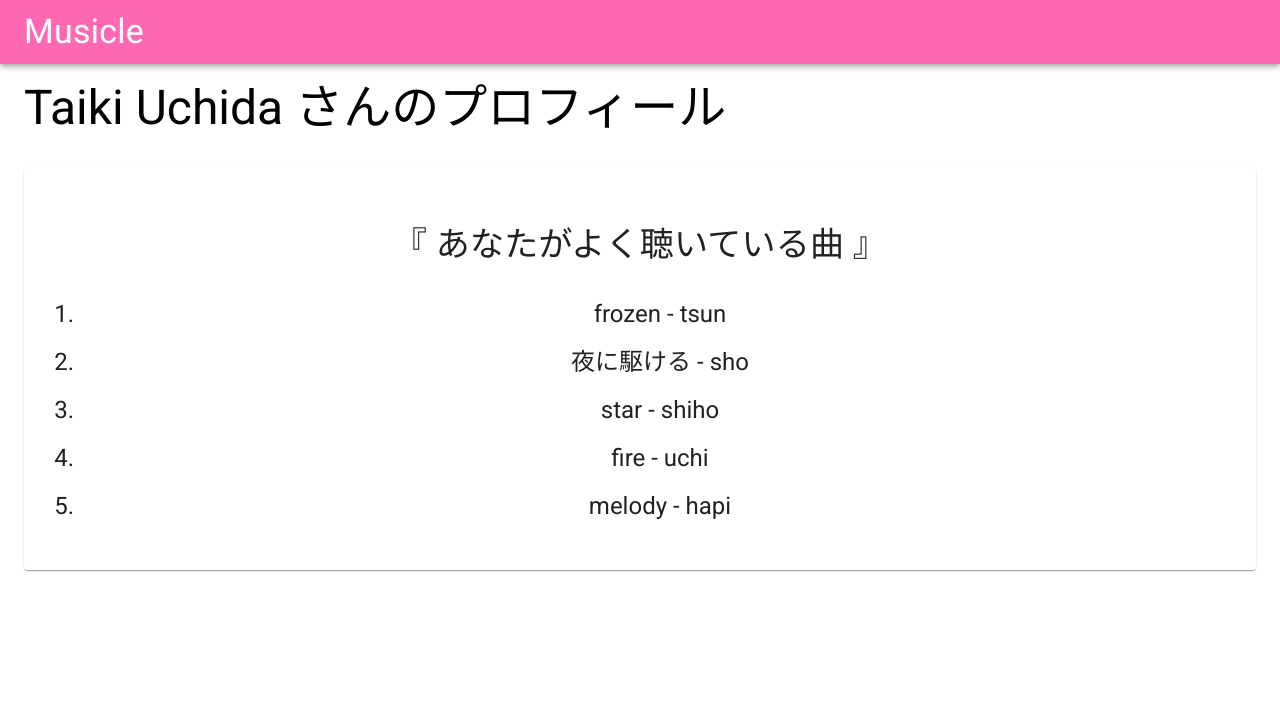
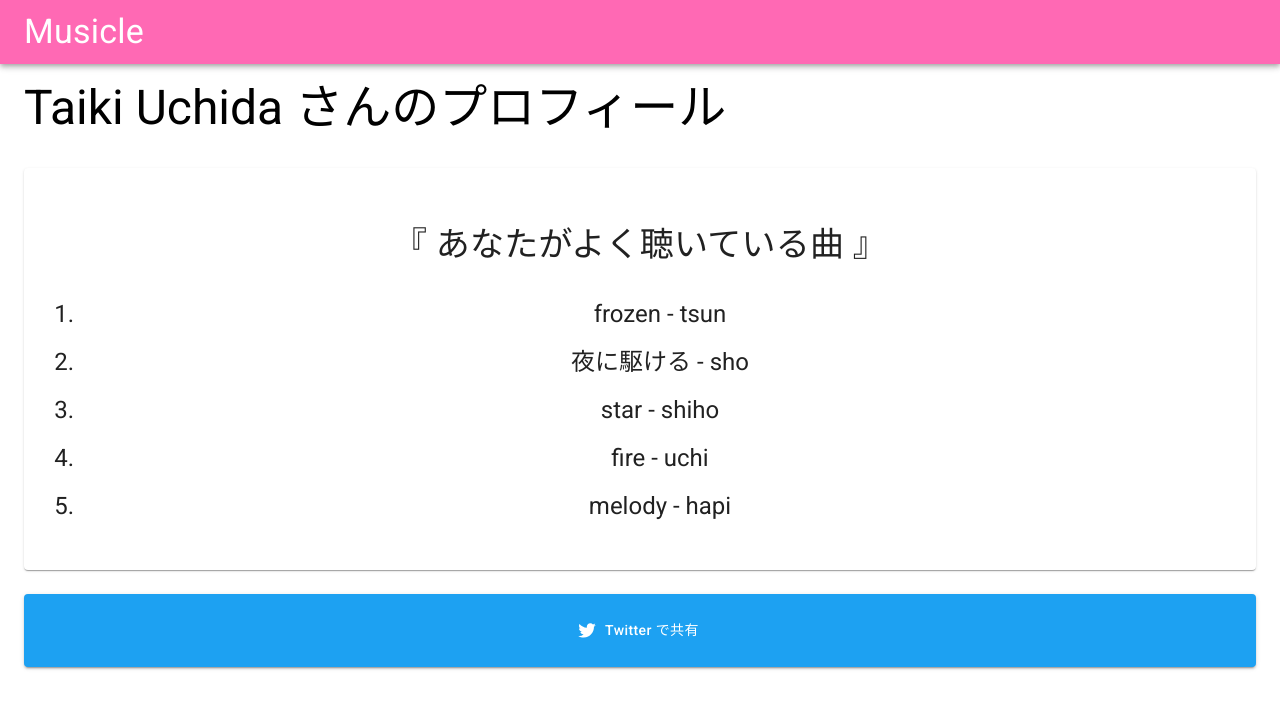
Before and after one commit to enpitut2020/musicle-client, a React app: page /users/1 in a window 1280 px wide. Shown: the top 708 px of the page. Built offline with nearby package versions, Linux system fonts and the light colour scheme.

Commit message:
add tweet button

```diff
--- a/package.json
+++ b/package.json
@@ -9,6 +9,7 @@
   },
   "dependencies": {
     "@material-ui/core": "^4.11.0",
+    "@material-ui/icons": "^4.9.1",
     "axios": "^0.19.2",
     "react": "^16.13.1",
     "react-dom": "^16.13.1",
--- a/src/pages/User.tsx
+++ b/src/pages/User.tsx
@@ -1,7 +1,14 @@
 import React, { useState, useEffect } from "react"
 import { fake } from "../fake"
-import { useParams } from "react-router-dom"
-import { Typography, Container, Card, CardContent } from "@material-ui/core"
+import { useParams, useLocation } from "react-router-dom"
+import {
+  Typography,
+  Container,
+  Card,
+  CardContent,
+  Button,
+} from "@material-ui/core"
+import { Twitter } from "@material-ui/icons"
 
 type Song = {
   name: string
@@ -15,6 +22,7 @@ type User = {
 
 export const User = () => {
   const { userId } = useParams()
+  const location = useLocation()
   const [user, setUser] = useState<User | null>(null)
 
   useEffect(() => {
@@ -25,6 +33,11 @@ export const User = () => {
   if (!user) {
     return <></>
   }
+
+  const shareText = `${user.name} さんがよく聴いている曲\n${user.topSongs
+    .slice(0, 3)
+    .map((song, idx) => `${idx + 1}. ${song.name}\n`)
+    .join("")}${window.location.href}`
 
   return (
     <Container>
@@ -51,6 +64,27 @@ export const User = () => {
             </Typography>
           </CardContent>
         </Card>
+        <a
+          href={`https://twitter.com/intent/tweet?text=${encodeURIComponent(
+            shareText
+          )}`}
+          target="_blank"
+        >
+          <Button
+            variant="contained"
+            startIcon={<Twitter />}
+            style={{
+              textTransform: "none",
+              backgroundColor: "#1DA1F2",
+              width: "100%",
+              padding: "24px",
+              marginTop: "24px",
+              color: "white",
+            }}
+          >
+            Twitter で共有
+          </Button>
+        </a>
       </div>
     </Container>
   )
```
Also changed, not shown: 3 other files (tests, documents, lock files or other folders).
